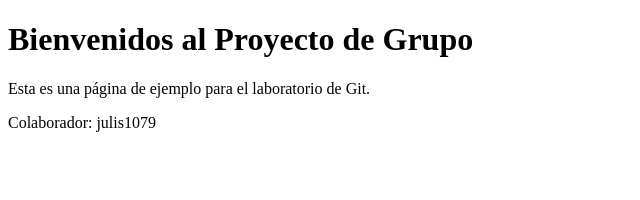
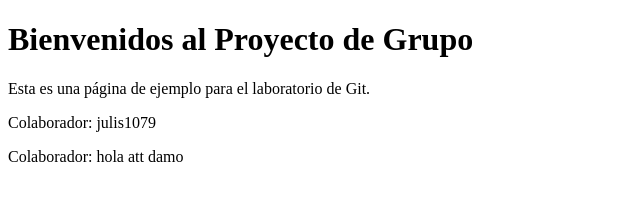
Before and after one commit to Jlopez0430/DesarrolloDeSofware-lab1-, a plain HTML site: page index.html in a window 1280 px wide. Shown: the whole page, without its empty margins (0-640 px from the left). Drawn offline with Linux system fonts and the light colour scheme.

Commit message:
puse un hola

```diff
--- a/index.html
+++ b/index.html
@@ -9,5 +9,6 @@
  <h1>Bienvenidos al Proyecto de Grupo</h1>
  <p>Esta es una página de ejemplo para el laboratorio de Git.</p>
  <p>Colaborador: julis1079</p>
+ <p>Colaborador: hola att damo</p>
 </body>
 </html>
```
Also changed, not shown: 1 other file.
